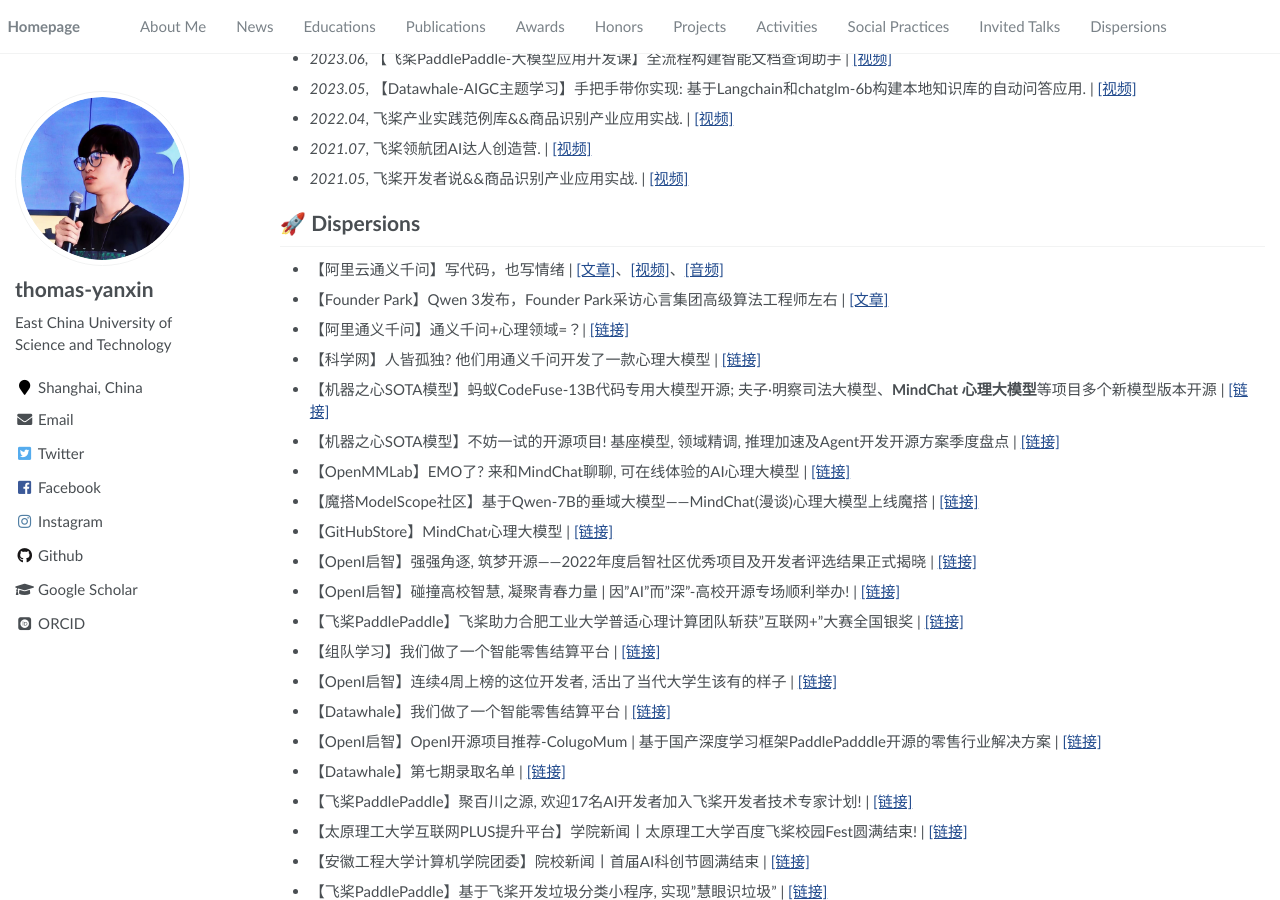
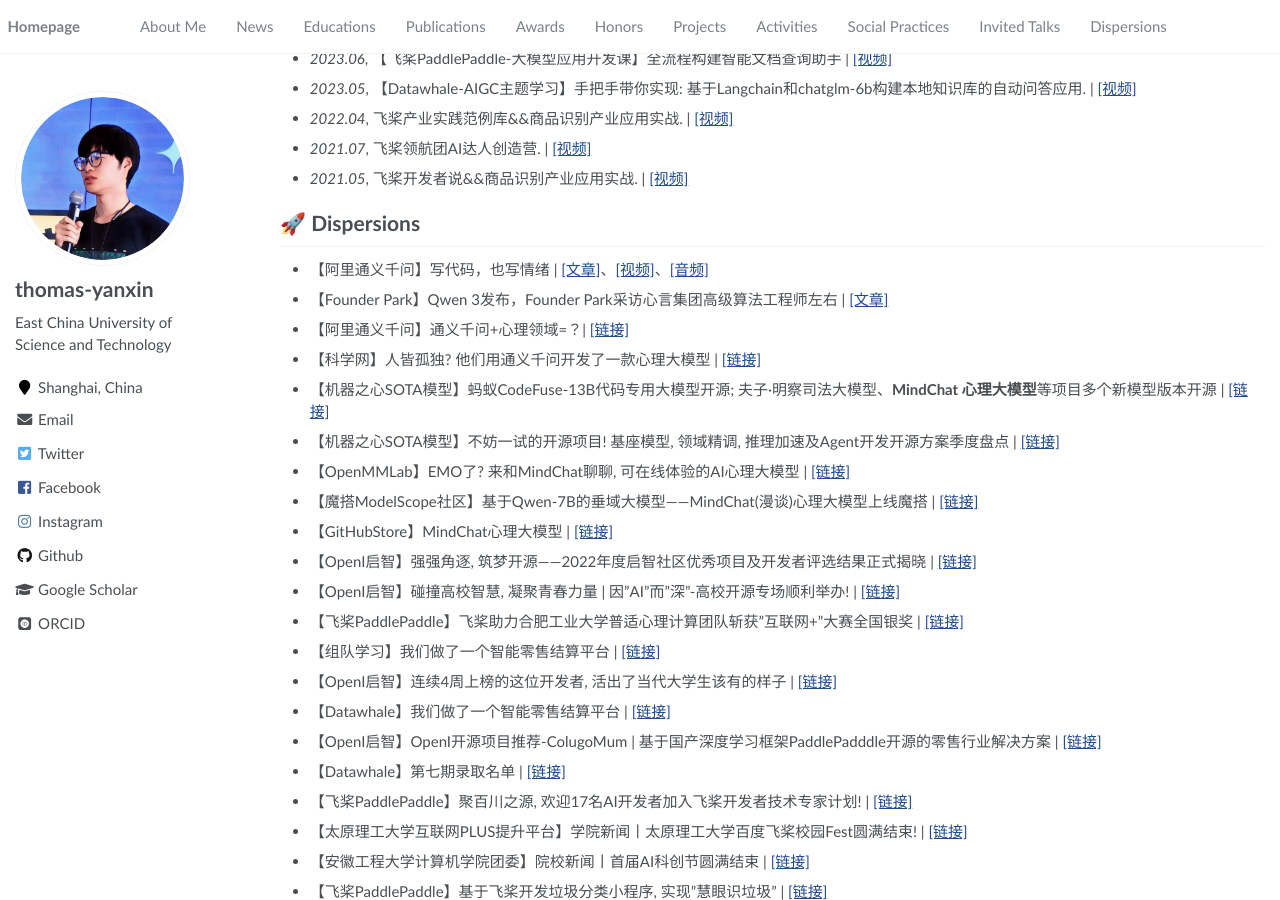
Before and after one commit to thomas-yanxin/thomas-yanxin.github.io, a Jekyll site: the page built from _pages/about.md, in a window 1280 px wide and 900 px high, scrolled down 4667 px. Built offline with Jekyll 4.4.1, drawn with Linux system fonts in a browser that asks for light colours; some web fonts are replaced.

Commit message:
Update about.md

```diff
--- a/_pages/about.md
+++ b/_pages/about.md
@@ -189,7 +189,7 @@
 
 
 # 🚀 Dispersions
-* 【阿里云通义千问】写代码，也写情绪 \| [\[文章\]](https://mp.weixin.qq.com/s/a16sWs_QPtvoeY4J5eexTg)、[\[视频\]](https://www.bilibili.com/video/BV1GVgNzLEHs/?share_source=copy_web)、[\[音频\]](https://www.xiaoyuzhoufm.com/episodes/6878c7f5a9dec92500c5c93e)
+* 【阿里通义千问】写代码，也写情绪 \| [\[文章\]](https://mp.weixin.qq.com/s/a16sWs_QPtvoeY4J5eexTg)、[\[视频\]](https://www.bilibili.com/video/BV1GVgNzLEHs/?share_source=copy_web)、[\[音频\]](https://www.xiaoyuzhoufm.com/episodes/6878c7f5a9dec92500c5c93e)
 * 【Founder Park】Qwen 3发布，Founder Park采访心言集团高级算法工程师左右 \| [\[文章\]](https://mp.weixin.qq.com/s/pb8eoQhvAF9O5N3CSO7rIg)
 * 【阿里通义千问】通义千问+心理领域=？\| [\[链接\]](https://mp.weixin.qq.com/s/ZcRES0s7zD_yDeWTTr6Gyg)
 * 【科学网】人皆孤独? 他们用通义千问开发了一款心理大模型 \| [\[链接\]](https://news.sciencenet.cn/htmlnews/2023/12/513458.shtm?bsh_bid=5975565683)
```
